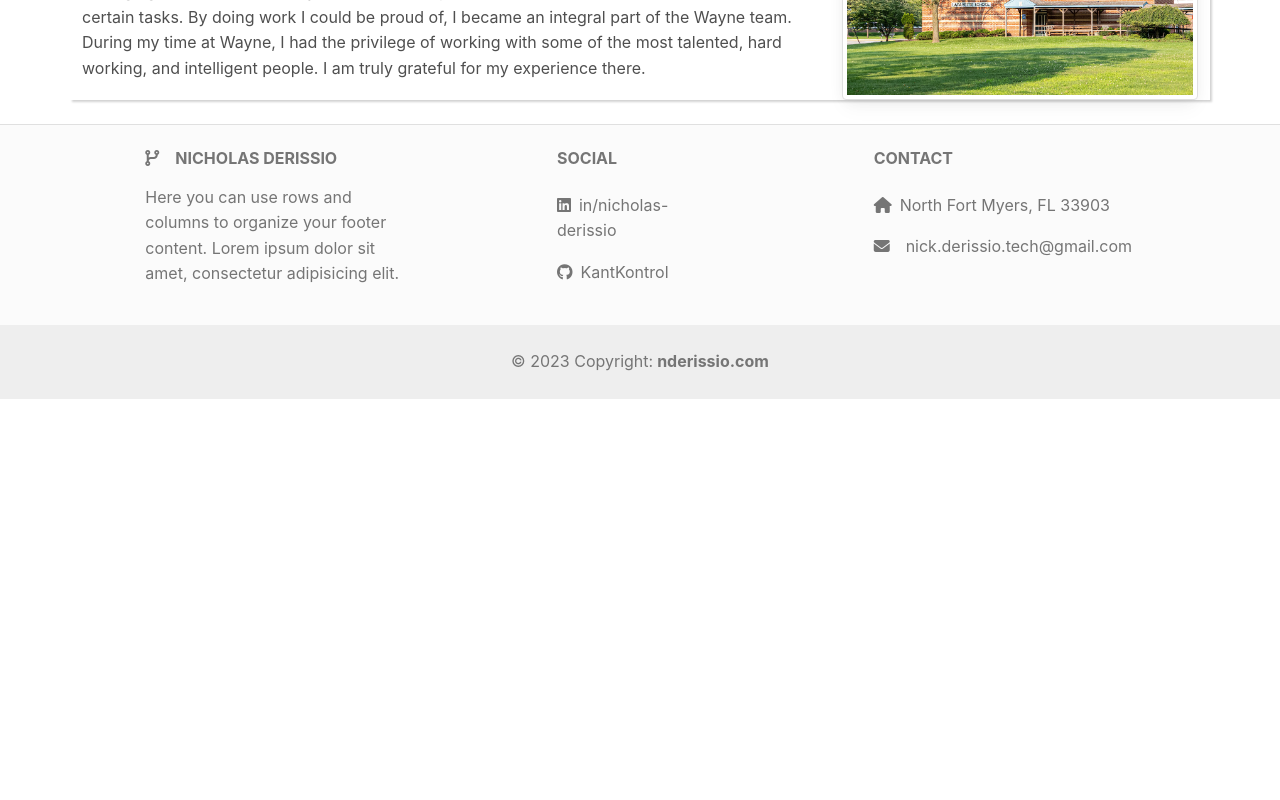
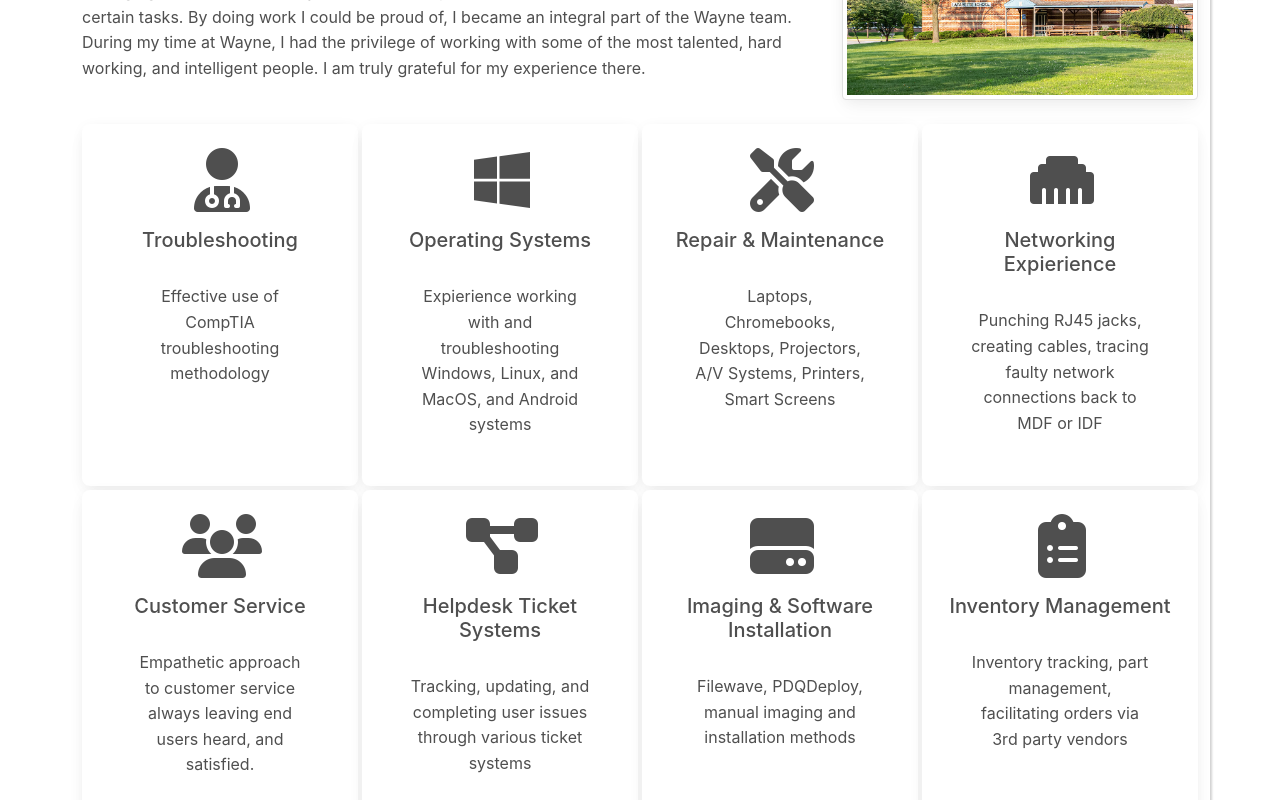
Before and after one commit to KantKontrol/React-Portfolio-2, a React (Create React App) app: page /it in a window 1280 px wide. Shown: the part 860-1660 px from the top of the page. Before the commit the page ends 1259 px from the top, so only its background shows below. Built offline with nearby package versions, Linux system fonts and the light colour scheme.

Commit message:
updated it page and added temp skills json

```diff
--- a/src/pages/InformationTechnology/index.tsx
+++ b/src/pages/InformationTechnology/index.tsx
@@ -3,6 +3,7 @@ import ReactMarkdown from "react-markdown";
 
 import PageBase from "../../components/PageBase";
 import {
+  MDBCardGroup,
   MDBCol,
   MDBContainer,
   MDBListGroup,
@@ -12,6 +13,8 @@ import {
 } from "mdb-react-ui-kit";
 import awms from "./images/awms.png";
 import laf from "./images/laf.png";
+import SkillCase from "../../components/SkillCase";
+import SkillsIt from "../../util/SkillsIt.json";
 
 const InformationTechnology = () => {
   return (
@@ -81,13 +84,13 @@ const InformationTechnology = () => {
               time and effective customer service combined with strong technical
               knowledge. I communicated with administrators about upcoming
               technology changes, projects, and general maintenance in there
-              respective schools. I eventually became tasked with managing
-              the district inventory for Chrombook parts, and even made
-              software to assist with certain tasks. By doing
-              work I could be proud of, I became an integral part of the Wayne
-              team. During my time at Wayne, I had the privilege of working with
-              some of the most talented, hard working, and intelligent people. I
-              am truly grateful for my experience there.
+              respective schools. I eventually became tasked with managing the
+              district inventory for Chrombook parts, and even made software to
+              assist with certain tasks. By doing work I could be proud of, I
+              became an integral part of the Wayne team. During my time at
+              Wayne, I had the privilege of working with some of the most
+              talented, hard working, and intelligent people. I am truly
+              grateful for my experience there.
             </ReactMarkdown>
           </MDBCol>
           <MDBCol md="4">
@@ -98,6 +101,20 @@ const InformationTechnology = () => {
             />
           </MDBCol>
         </MDBRow>
+        <MDBRow className="row-cols-1 row-cols-md-2 row-cols-lg-4 g-1 mb-3 pb-3">
+          {SkillsIt.map(({ icon, skill, description, fab }) => {
+            return (
+              <MDBCol>
+                <SkillCase
+                  icon={icon}
+                  skill={skill}
+                  fab={fab}
+                  description={description}
+                />
+              </MDBCol>
+            );
+          })}
+        </MDBRow>
       </MDBContainer>
     </PageBase>
   );
--- /dev/null
+++ b/src/util/SkillsIt.json
@@ -0,0 +1,46 @@
+[
+  {
+    "icon": "user-md",
+    "skill": "Troubleshooting",
+    "description": "Effective use of CompTIA troubleshooting methodology"
+  },
+  {
+    "icon": "windows",
+    "skill": "Operating Systems",
+    "description": "Expierience working with and troubleshooting Windows, Linux, and MacOS, and Android systems",
+    "fab": true
+  },
+  {
+    "icon": "tools",
+    "skill": "Repair & Maintenance",
+    "description": "Laptops, Chromebooks, Desktops, Projectors, A/V Systems, Printers, Smart Screens"
+  },
+  {
+    "icon": "ethernet",
+    "skill": "Networking Expierience",
+    "description": "Punching RJ45 jacks, creating cables, tracing faulty network connections back to MDF or IDF"
+  },
+  {
+    "icon": "users",
+    "skill": "Customer Service",
+    "description": "Empathetic approach to customer service always leaving end users heard, and satisfied."
+  },
+  {
+    "icon": "project-diagram",
+    "skill": "Helpdesk Ticket Systems",
+    "description": "Tracking, updating, and completing user issues through various ticket systems"
+  },
+  {
+    "icon": "hdd",
+    "skill": "Imaging & Software Installation",
+    "description": "Filewave, PDQDeploy, manual imaging and installation methods"
+  },
+  {
+    "icon": "clipboard-list",
+    "skill": "Inventory Management",
+    "description": "Inventory tracking, part management, facilitating orders via 3rd party vendors"
+  }
+
+
+
+]
```
